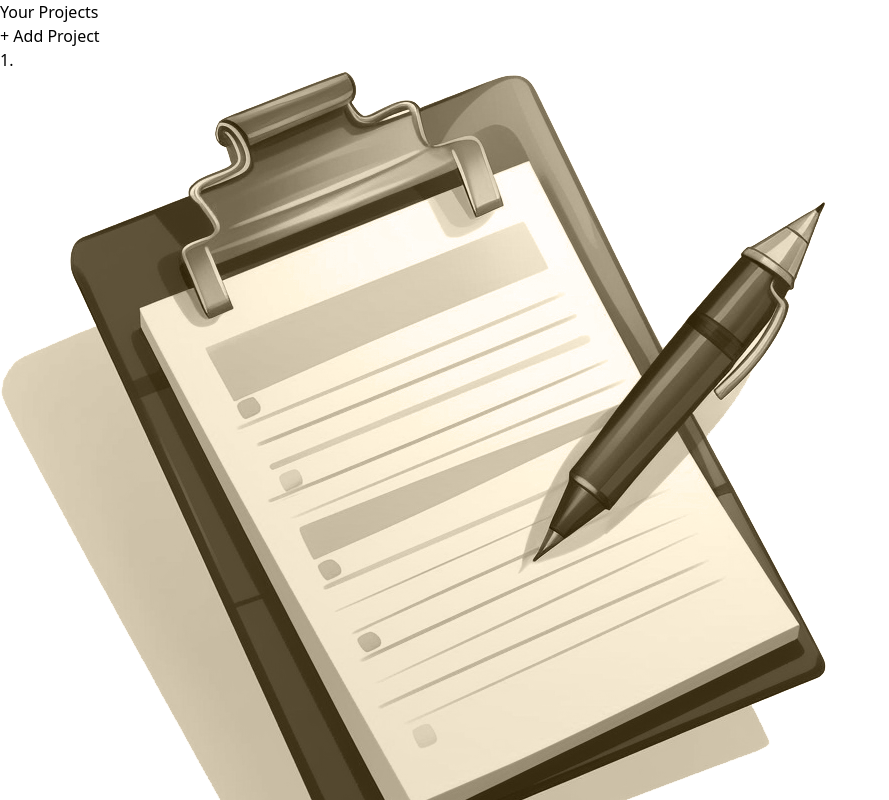
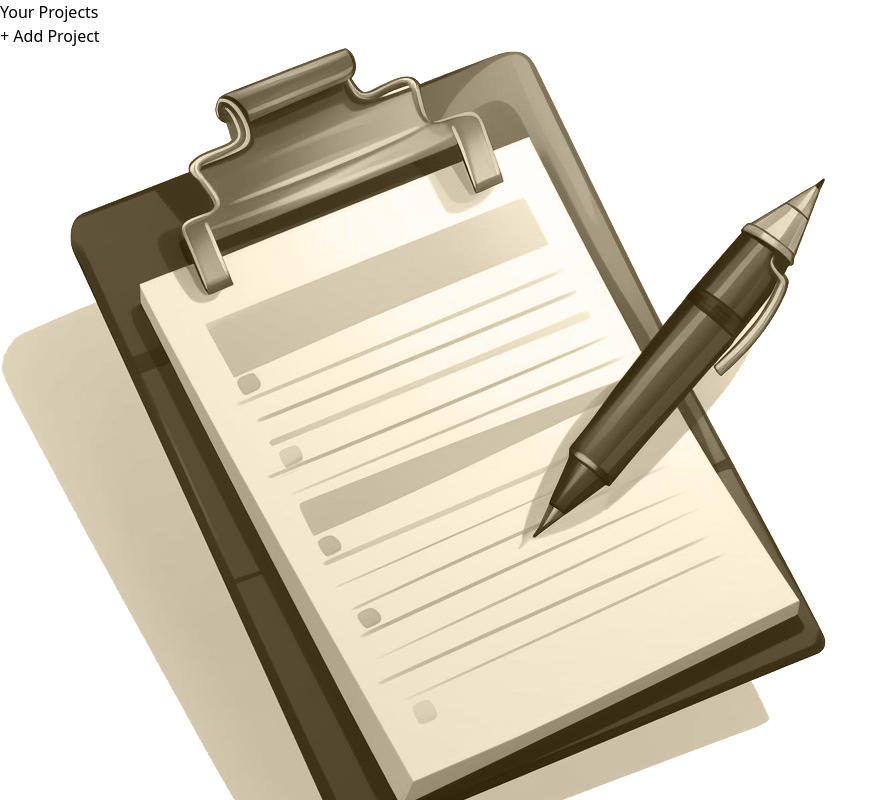
Before and after one commit to pawelstasiewicz/ProjectManagementApp-ReactUdemyCourse, a React (Vite) app: page / in a window 1280 px wide. Shown: the top 800 px of the page, without its empty margins (0-889 px from the left). Built offline with nearby package versions, Linux system fonts and the light colour scheme.

Commit message:
Creating code that passes tasks from a popup to a project list

```diff
--- a/src/components/atoms/YourProjectsComponent.jsx
+++ b/src/components/atoms/YourProjectsComponent.jsx
@@ -1,21 +1,30 @@
-function YourProjectsComponent({clickAddProject, taskElement}) {
+function YourProjectsComponent({ clickAddProject, taskElement }) {
+	function handleClick() {
+		clickAddProject(false);
+	}
 
-  function handleClick(){
-    clickAddProject(false)
-  }
+	const taskList = taskElement.map((task, index) => {
+		return (
+			<li key={index} className='text-slate-500 ml-14 text-xl'>
+				{index + 1}. {task}
+			</li>
+		);
+	});
 
-
-  return (
-
-    <div className="flex flex-col mt-20">
-      {console.log(taskElement)}
-        <h1 className="text-white ml-10 font-sans uppercase font-semibold text-2xl">Your Projects</h1>
-        <button className="bg-zinc-800 text-slate-500 w-40 ml-10 my-14 text-xl py-3 rounded-lg" onClick={handleClick}>+ Add Project</button>
-        <ul className="flex flex-col">
-            <li className="text-slate-500 ml-14 text-xl">1.{taskElement}</li>
-        </ul>
-    </div>
-  )
+	return (
+		<div className='flex flex-col mt-20'>
+			<h1 className='text-white ml-10 font-sans uppercase font-semibold text-2xl'>
+				Your Projects
+			</h1>
+			<button
+				className='bg-zinc-800 text-slate-500 w-40 ml-10 my-14 text-xl py-3 rounded-lg'
+				onClick={handleClick}
+			>
+				+ Add Project
+			</button>
+			<ul className='flex flex-col'>{taskList}</ul>
+		</div>
+	);
 }
 
-export default YourProjectsComponent
+export default YourProjectsComponent;
--- a/src/components/molecules/AddTitlePopupComponent.jsx
+++ b/src/components/molecules/AddTitlePopupComponent.jsx
@@ -2,7 +2,7 @@ import './AddTitlePopupStyle.css'
 import { useState } from 'react';
 
 function AddTitlePopupComponent({ clickExitBtn, onSend}) {
-	const [inputValue, setInputValue] = useState('')
+	const [inputValue, setInputValue] = useState("")
 
     function handleClick() {
 		clickExitBtn(true);
--- a/src/components/organisms/MainPageComponent.jsx
+++ b/src/components/organisms/MainPageComponent.jsx
@@ -5,14 +5,14 @@ import { useState } from 'react';
 
 function MainPageComponent() {
 	const [activatePopup, setActivatePopup] = useState(true)
-	let taskElement = ''
+	const [taskElement, setTaskElement] = useState([])
 
 	function handleChange(data){
 		setActivatePopup(data)
 	}
 
 	function createTask(task){
-		taskElement = task
+		setTaskElement(prevState => [...prevState, task])
 	}
 
 
```
